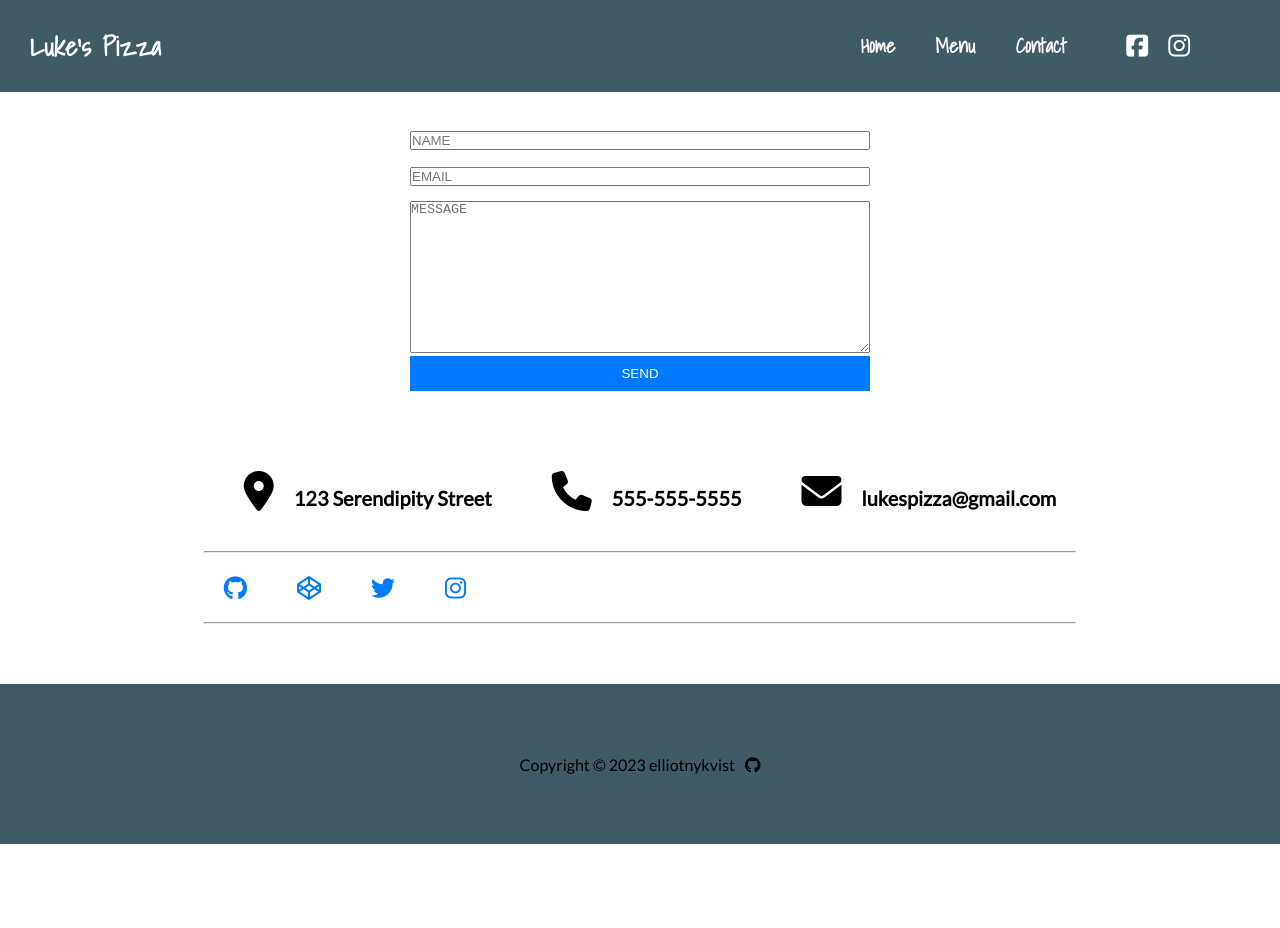
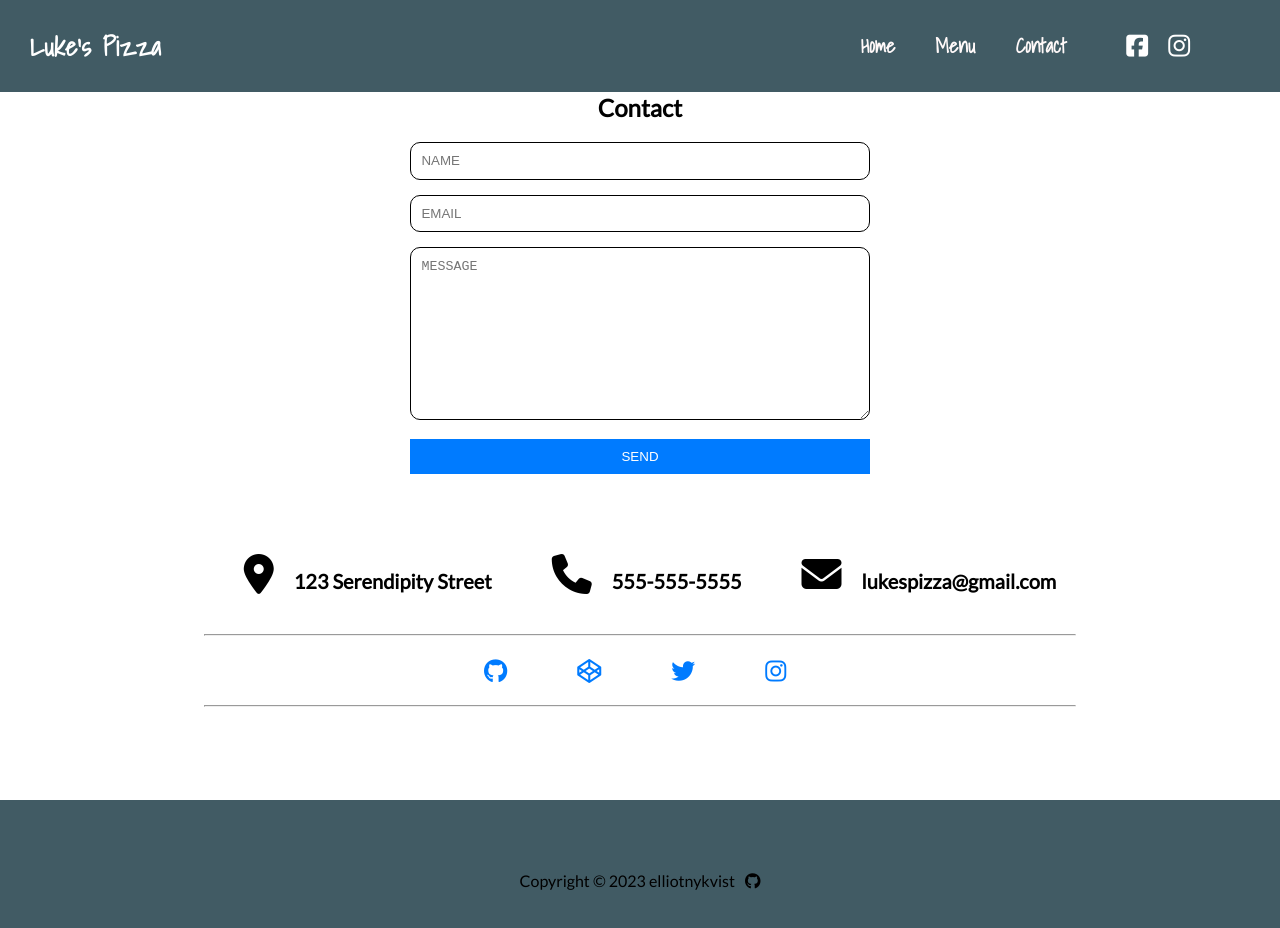
Before and after one commit to ElliotNykvist/Restaurant-Page, a plain HTML site: page index.html in a window 1280 px wide. Both pictures are taken after a click on the item "Contact". Before the commit the page ends 844 px from the top, so only its background shows below. Drawn offline with Linux system fonts and the light colour scheme.

Commit message:
Finished the resturant page

```diff
--- a/styles.css
+++ b/styles.css
@@ -24,6 +24,12 @@
 /* Body styles */
 body {
   font-family: mySecondFont, sans-serif;
+}
+
+#container {
+  display: flex;
+  flex-direction: column;
+  justify-content: space-between;
 }
 
 /* Header section styles */
@@ -123,6 +129,7 @@ button:hover {
   position: relative;
   top: 0;
   left: 0;
+  margin-bottom: 30px;
 }
 
 .intro-background {
@@ -335,7 +342,7 @@ footer {
   grid-template-rows: 4fr repeat(14, 1fr);
   grid-template-columns: 4fr 1fr 4fr 1fr;
   margin: 0;
-  padding: 20px;
+  padding: 40px;
   gap: 2px 2px 8px;
   font-size: clamp(1rem, 1.25vw, 2rem);
   background-color: white;
@@ -343,11 +350,14 @@ footer {
   height: 80vh;
   border: 5px solid black;
   border-radius: 5%;
+  overflow: auto;
 
 }
 
 .menuBackground p {
   padding: 5px;
+  margin-left: 20px;
+  margin-right: 20px;
 }
 
 .menuBackground p:hover {
@@ -375,20 +385,26 @@ footer {
 }
 
 #contact {
+  display: flex;
+  flex-direction: column;
+  justify-content: center;
+  align-items: center;
+  height: 100vh;
   background-color: #ffffff;
-  padding: 60px;
 }
 
 /* Styles for the section header */
 .section-header {
+  display: flex;
+  justify-content: center;
   font-size: 24px;
-  margin-bottom: 20px;
 }
 
 /* Styles for the contact form container */
 .contact-wrapper {
   display: flex;
   flex-direction: column;
+  justify-content: center;
   align-items: center;
 }
 
@@ -436,6 +452,15 @@ footer {
 }
 
 /* Styles for social media icons */
+
+.social-media-list {
+  display: flex;
+  justify-content: center;
+  align-items: center;
+  gap: 20px;
+}
+
+
 .social-media-list a {
   margin-right: 10px;
   font-size: 24px;
@@ -447,3 +472,19 @@ footer {
   text-align: center;
   margin-top: 20px;
 }
+
+input {
+  padding: 0.65rem;
+  border-radius: 10px;
+  border: 1px solid black;
+
+}
+
+textarea {
+  padding: 0.65rem;
+  border-radius: 10px;
+  border: 1px solid black;
+  margin-bottom: 16px;
+
+
+}
```
